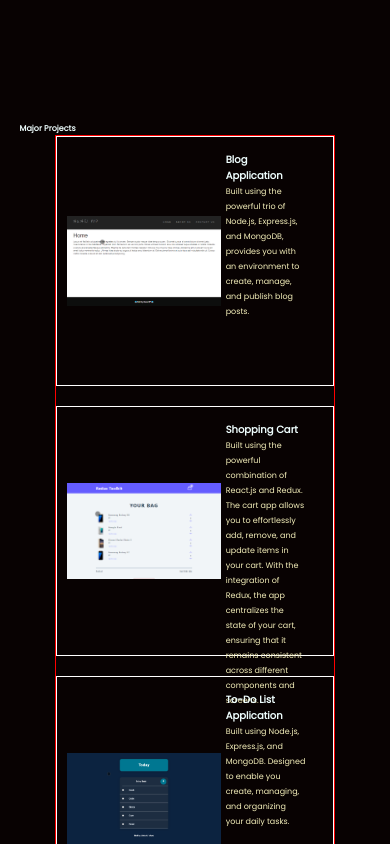
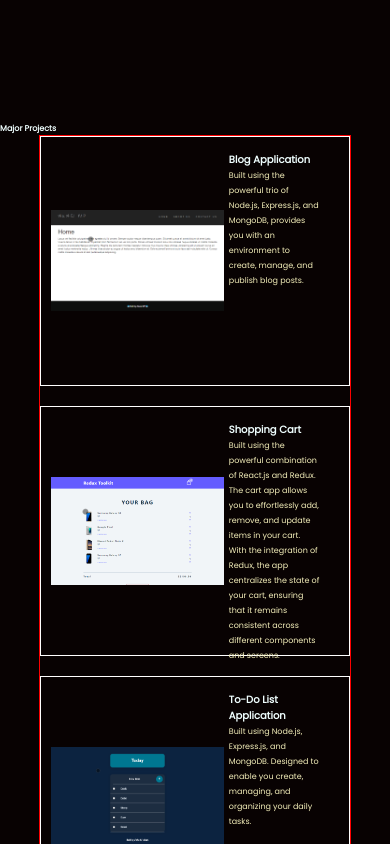
Before and after one commit to Akasi-M-P/akasi-portfolio, a React (Vite) app: page / in a window 390 px wide. Shown: the part 2280-3124 px from the top of the page. Built offline with nearby package versions, Linux system fonts and the light colour scheme; a web font is replaced by a local one.

Commit message:
:update:

```diff
--- a/src/css/MajorProjects.css
+++ b/src/css/MajorProjects.css
@@ -1,8 +1,7 @@
 /*  480-less    - phone landscape & smaller */
 @media all and (max-width: 480px) {
     .project-container {
-        width: 90%;
-        margin: auto;
+        width: 100%;
 
     }
 
```
